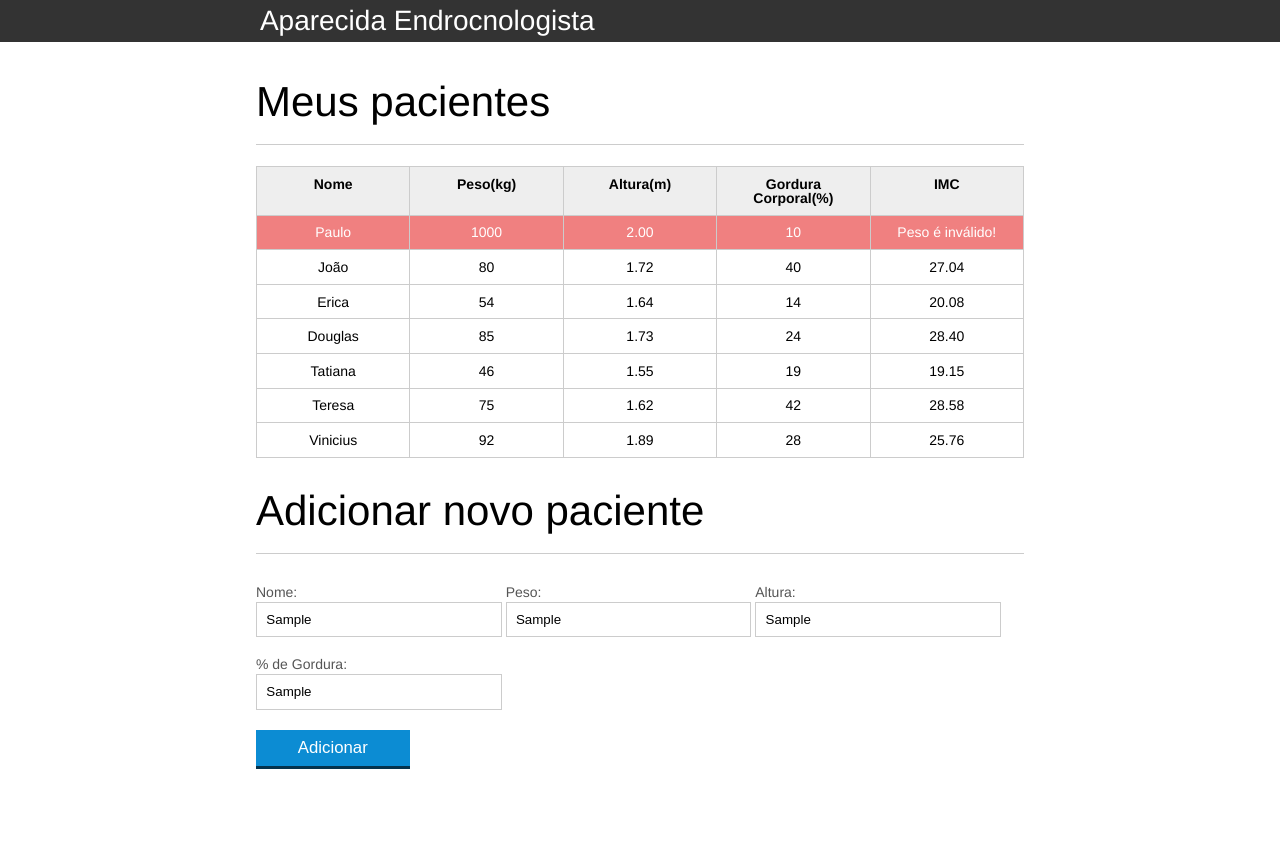
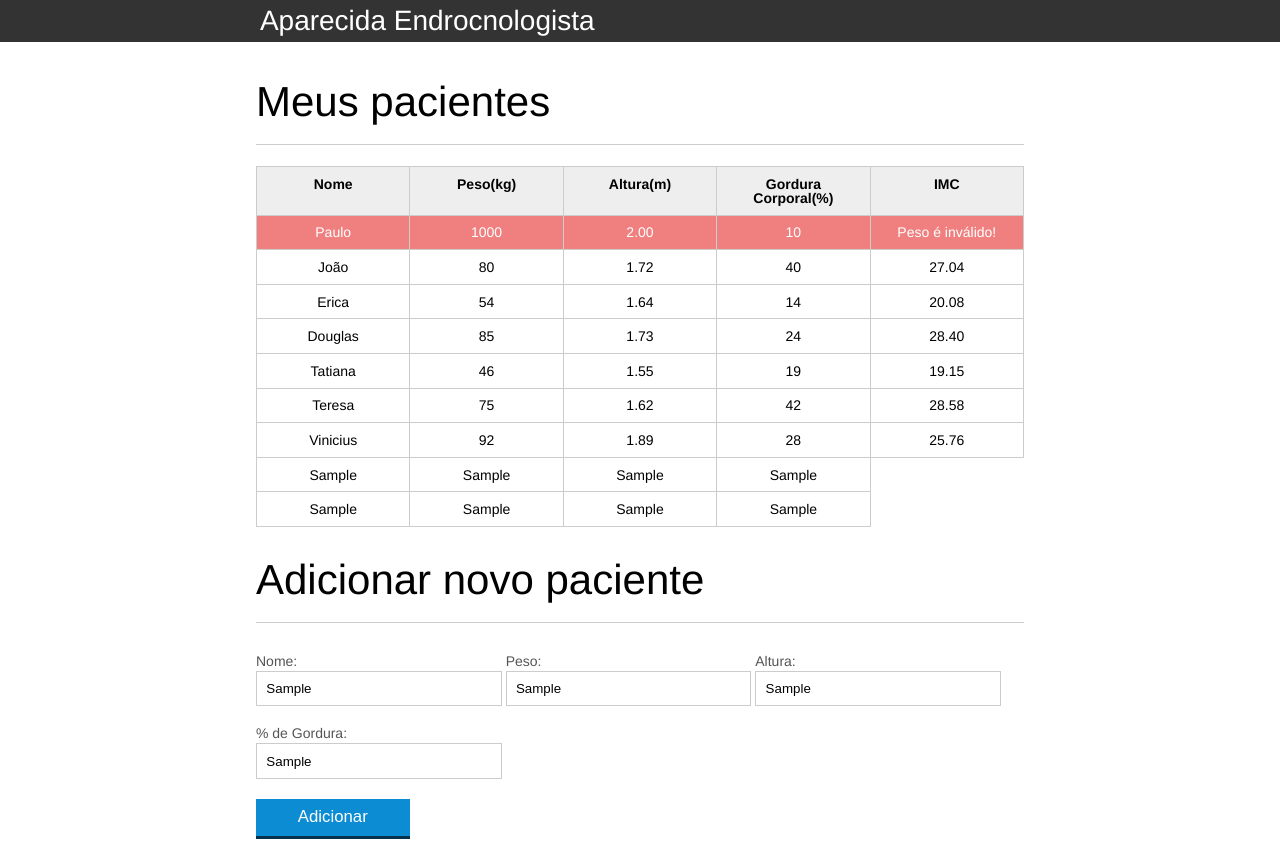
Before and after one commit to MichelleMapelli/estudo_Javasript, a plain HTML site: page index.html in a window 1280 px wide. Both pictures are taken after typing "Sample", "Sample", "Sample", "Sample" into the empty fields and a click on the button "Adicionar". Before the commit the page ends 800 px from the top, so only its background shows below. Drawn offline with Linux system fonts and the light colour scheme.

Commit message:
organiznando o codigo javascript

```diff
--- a/index.html
+++ b/index.html
@@ -113,7 +113,8 @@
                 <button id="adicionar-paciente" class="botao bto-principal">Adicionar</button>
             </form>
         </section>
-        <script src="js/principal.js"></script>
+        <script src="js/calcula-imc.js"></script>
+        <script src="js/form.js"></script>
     </body>
 
 </html>
--- a/js/principal.js
+++ b/js/calcula-imc.js
@@ -65,7 +65,7 @@ botaoAdicionar.addEventListener("click", function(event) {
     pacienteTr.appendChild(alturaTd);
     pacienteTr.appendChild(gorduraTd);
 
-    var tabela = document.querySelector("#tabela-paciente");
+    var tabela = document.querySelector("#tabela-pacientes");
 
     tabela.appendChild(pacienteTr);
 });
--- /dev/null
+++ b/js/form.js
@@ -0,0 +1,34 @@
+// Adicionando ação ao botão
+var botaoAdicionar = document.querySelector("#adicionar-paciente");
+botaoAdicionar.addEventListener("click", function(event) {
+    event.preventDefault();
+
+    var form = document.querySelector("#form-adiciona");
+
+    var nome = form.nome.value;
+    var peso = form.peso.value;
+    var altura = form.altura.value;
+    var gordura = form.gordura.value;
+
+    var pacienteTr = document.createElement("tr");
+
+    var nomeTd = document.createElement("td");
+    var pesoTd = document.createElement("td");
+    var alturaTd = document.createElement("td");
+    var gorduraTd = document.createElement("td");
+    var imcTd = document.createElement("td");
+
+    nomeTd.textContent = nome;
+    pesoTd.textContent = peso;
+    alturaTd.textContent = altura;
+    gorduraTd.textContent = gordura;
+
+    pacienteTr.appendChild(nomeTd);
+    pacienteTr.appendChild(pesoTd);
+    pacienteTr.appendChild(alturaTd);
+    pacienteTr.appendChild(gorduraTd);
+
+    var tabela = document.querySelector("#tabela-pacientes");
+
+    tabela.appendChild(pacienteTr);
+});
```
